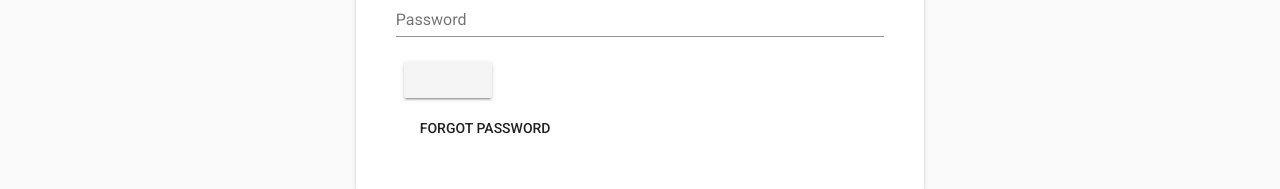
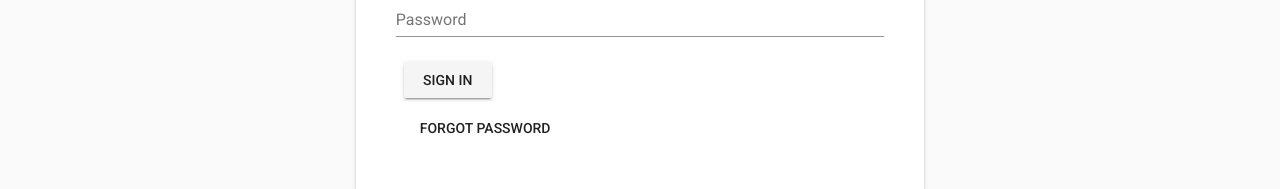
Before and after one commit to rohanbawri/dept_front_end, a Vue app in the folder dept-web/: page /admin in a window 1280 px wide. Shown: the part 208-397 px from the top of the page. Built offline with nearby package versions, Linux system fonts and the light colour scheme.

Commit message:
added required field

```diff
--- a/dept-web/src/components/Admin/Admin.vue
+++ b/dept-web/src/components/Admin/Admin.vue
@@ -30,7 +30,7 @@
                 </v-layout>
                 <v-layout row>
                   <v-flex xs12>
-                    <v-btn type="submit"><a href="/adminLogin"</v-btn>
+                    <v-btn type="submit"><a href="/adminLogin"></a>Sign in</v-btn>
                   </v-flex>
                 </v-layout>
                 <v-layout row>
--- a/dept-web/src/components/Admin/createaccount.vue
+++ b/dept-web/src/components/Admin/createaccount.vue
@@ -47,7 +47,7 @@
                       id="confirmPassword"
                       v-model="confirmPassword"
                       type="password"
-                      ></v-text-field>
+                      required></v-text-field>
                   </v-flex>
                 </v-layout>
                 <v-layout row>
```
Also changed, not shown: 1 other file (tests, documents, lock files or other folders).
